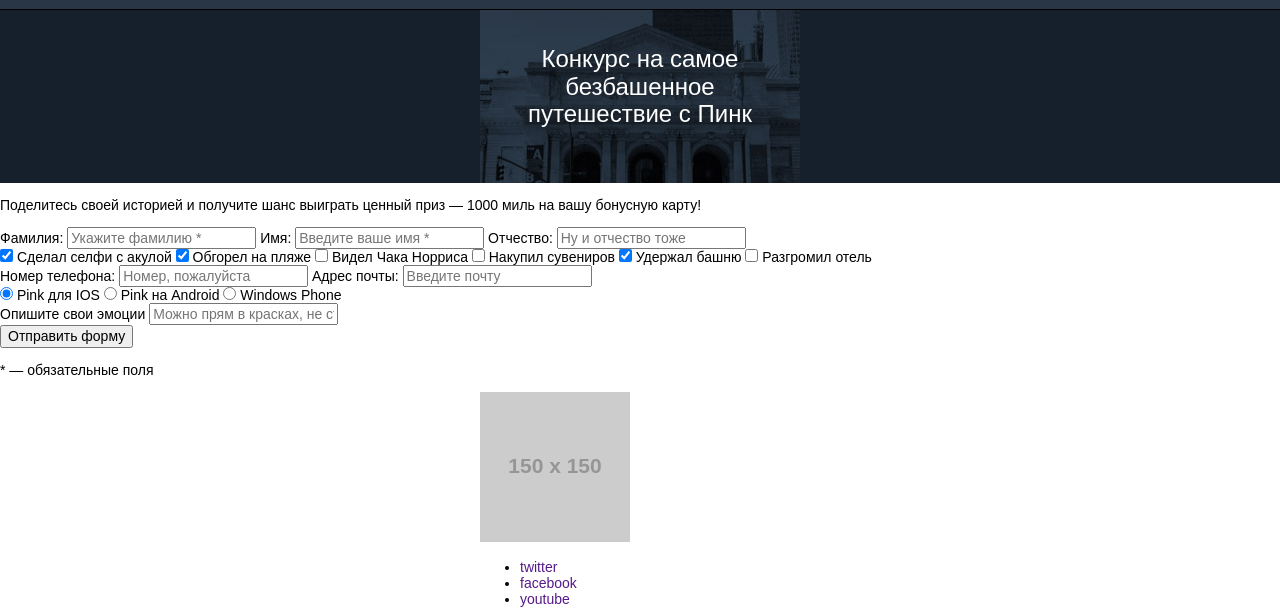
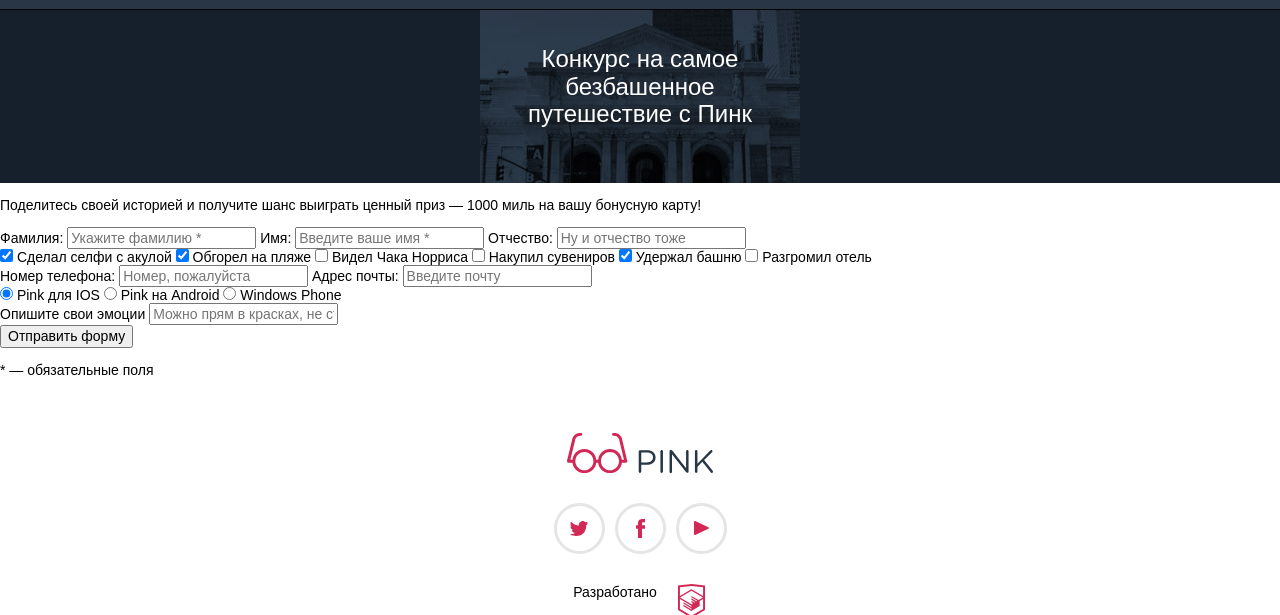
Before and after one commit to darya-d/896583-pink-19, a website: page source/form.html in a window 1280 px wide. Shown: the part 348-963 px from the top of the page. Drawn offline with nearby package versions, Linux system fonts and the light colour scheme; files that its build step writes are made by us from their sources; placeholder pictures from the web are drawn by us.

Commit message:
add styles and edit svg icons at the page-footer

```diff
--- a/source/form.html
+++ b/source/form.html
@@ -117,26 +117,23 @@
     <footer class="page-footer">
       <div class="container">
         <h2 class="visually-hidden">Наши социальные сети</h2>
-        <div class="page-footer__logo">
-          <img src="https://via.placeholder.com/150x150" alt="логотип Пинк">
-        </div>
+        <a class="page-footer__logo" href="./index.html"></a>
         <div class="page-footer__social social">
           <ul class="social__list">
             <li class="social__item">
-              <a href="" class="social__link social__link--twitter" aria-label="ссылка на twitter">twitter</a>
+              <a href="" class="social__link social__link--twitter" aria-label="ссылка на twitter"></a>
             </li>
             <li class="social__item">
-              <a href="" class="social__link social__link--facebook" aria-label="ссылка на facebook">facebook</a>
+              <a href="" class="social__link social__link--facebook" aria-label="ссылка на facebook"></a>
             </li>
             <li class="social__item">
-              <a href="" class="social__link social__link--youtube" aria-label="ссылка на youtube">youtube</a>
+              <a href="" class="social__link social__link--youtube" aria-label="ссылка на youtube"></a>
             </li>
           </ul>
         </div>
         <div class="page-footer__copyright copyright">
           <span class="copyright__text">Разработано</span>
-          <a class="copyright__logo-link" href="https://htmlacademy.ru/intensive/adaptive" aria-label="ссылка на HTML Academy">
-            <img class="copyright__logo-item" src="https://via.placeholder.com/150x150" alt="логотип HTML Academy">
+          <a class="copyright__logo" href="https://htmlacademy.ru/intensive/adaptive" aria-label="ссылка на HTML Academy">
           </a>
         </div>
       </div>
--- a/source/sass/block/page-footer.scss
+++ b/source/sass/block/page-footer.scss
@@ -1 +1,91 @@
 // page-footer.html - блок футер, единый для всех страниц
+.page-footer--hidden {
+  display: none;
+}
+
+.page-footer__logo {
+  display: block;
+  width: 148px;
+  height: 40px;
+  margin: 55px auto 0;
+  margin-bottom: 30px;
+  overflow: hidden;
+  background: url("../img/logo-pink-blue-mobile.svg") no-repeat center center;
+
+  &:hover {
+    background-image: url("../img/logo-pink-blue-mobile-hover.svg");
+  }
+
+  &:active {
+    background-image: url("../img/logo-pink-blue-mobile.svg");
+    opacity: 0.3;
+  }
+}
+
+// *Social
+.social__list {
+  @include reset-list;
+  display: flex;
+  flex-wrap: wrap;
+  justify-content: center;
+  margin-bottom: 30px;
+}
+
+.social__item:not(:last-child) {
+  margin-right: 10px;
+}
+
+.social__link {
+  display: block;
+  width: 45px;
+  height: 45px;
+  border: 3px solid $grey-border-color;
+  border-radius: 50%;
+  background-repeat: no-repeat;
+  background-position: center;
+
+  &:hover {
+    border-color: $blue-dark;
+  }
+
+  &:active {
+    opacity: 0.3;
+  }
+}
+
+.social__link--twitter {
+  background-image: url("../img/icon-twitter-pink.svg");
+}
+
+.social__link--facebook {
+  background-image: url("../img/icon-facebook-pink.svg");
+}
+
+.social__link--youtube {
+  background-image: url("../img/icon-youtube-pink.svg");
+}
+
+// *Copyright
+.copyright {
+  padding-bottom: 40px;
+  display: flex;
+  justify-content: center;
+}
+
+.copyright__logo {
+  display: inline-block;
+  margin-left: 20px;
+  width: 30px;
+  height: 35px;
+  overflow: hidden;
+  background: url("../img/logo-htmlacademy-pink.svg") no-repeat center center;
+
+  &:hover {
+    background-image: url("../img/logo-htmlacademy.svg");
+  }
+
+  &:active {
+    background-image: url("../img/logo-htmlacademy.svg");
+    opacity: 0.3;
+  }
+}
--- a/source/sass/variables.scss
+++ b/source/sass/variables.scss
@@ -16,6 +16,6 @@
 $green-btn-active-text: #5bba8e;
 $green-btn-disabled: #e6e6e6;
 $grey-light: #f2f2f2;
-$grey-border-color: #e6e6e6;
+$grey-border-color: #e5e5e5;
 $pink: #d22856;
 $white: #ffffff;
```
Also changed, not shown: source/index.html (+1 -1 lines), source/photo.html (+5 -8 lines), source/img/htmlacademy-pink.svg (added), source/img/icon-facebook-pink.svg (added), source/img/icon-twitter-pink.svg (added), source/img/icon-youtube-pink.svg (added), source/img/logo-htmlacademy-pink.svg (added), source/img/logo-pink-blue-mobile-hover.svg (added).
